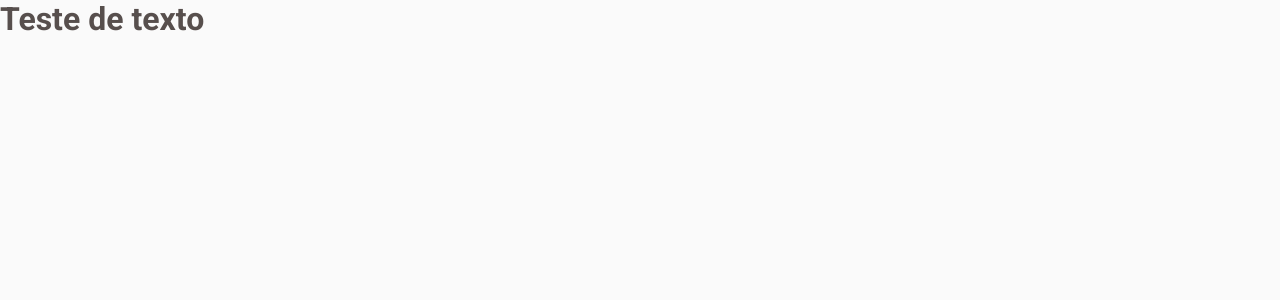
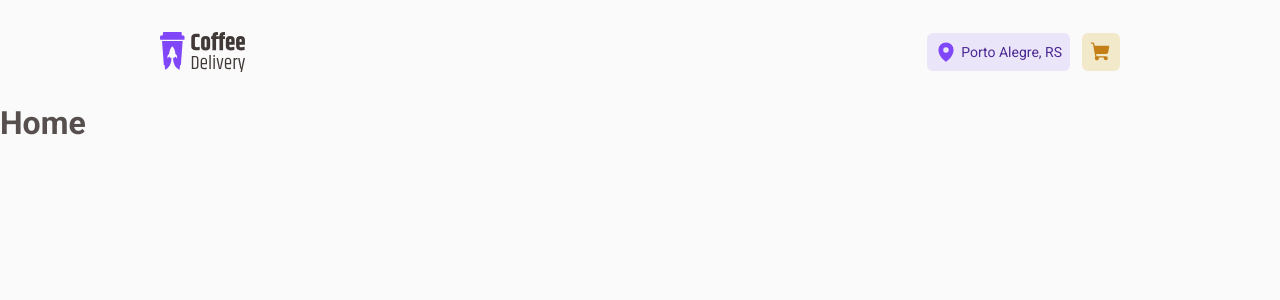
Before and after one commit to jaocruz/coffee-delivery, a React (Vite) app: page / in a window 1280 px wide. Shown: the top 300 px of the page. Built offline with nearby package versions, Linux system fonts and the light colour scheme.

Commit message:
componente header

```diff
--- a/package.json
+++ b/package.json
@@ -10,8 +10,10 @@
     "preview": "vite preview"
   },
   "dependencies": {
+    "phosphor-react": "^1.4.1",
     "react": "^18.3.1",
     "react-dom": "^18.3.1",
+    "react-router-dom": "^6.26.2",
     "styled-components": "^6.1.13"
   },
   "devDependencies": {
--- a/src/App.tsx
+++ b/src/App.tsx
@@ -3,11 +3,16 @@ import { ThemeProvider } from "styled-components"
 import { GlobalStyle } from "./styles/global"
 import { DefaultTheme } from "./styles/themes/default"
 
+import { Router } from "./Router"
+import { BrowserRouter } from "react-router-dom"
+
 export function App() {
   return (
     <ThemeProvider theme={DefaultTheme}>
+      <BrowserRouter>
+        <Router/>
+      </BrowserRouter>
       <GlobalStyle/>
-      <h1>Teste de texto</h1>
     </ThemeProvider>
   )
 }
--- /dev/null
+++ b/src/Router.tsx
@@ -0,0 +1,15 @@
+import { Routes, Route } from "react-router-dom";
+
+import { DefaultLayout } from "./layouts/DefaultLayout";
+
+import { Home } from "./pages/home";
+
+export function Router(){
+   return(
+      <Routes>
+         <Route path="/" element={<DefaultLayout/>} >
+            <Route path="/" element={<Home/>} />
+         </Route>
+      </Routes>
+   )
+}
--- /dev/null
+++ b/src/components/header/index.tsx
@@ -0,0 +1,24 @@
+import { HeaderContainer, LocaleButton, CartButton } from "./styles"
+
+import mainLogo from '/main-logo.svg'
+
+import { MapPin, ShoppingCart } from "phosphor-react"
+
+export function Header(){
+   return(
+      <HeaderContainer>
+         <img src={mainLogo} alt="" />
+
+         <div className="headerButtons">
+            <LocaleButton>
+               <MapPin weight="fill" size={22}/>
+               <span>Porto Alegre, RS</span>
+            </LocaleButton>
+
+            <CartButton>
+               <ShoppingCart weight="fill" size={22}/>
+            </CartButton>
+         </div>
+      </HeaderContainer>
+   )
+}
--- /dev/null
+++ b/src/components/header/styles.ts
@@ -0,0 +1,42 @@
+import styled from "styled-components";
+
+export const HeaderContainer = styled.header`
+   display: flex;
+   padding: 2rem 10rem;
+
+   align-items: center;
+   justify-content: space-between;
+
+   .headerButtons{
+      display: flex;
+      gap: 0.75rem;
+   }
+`
+
+const HeaderButton = styled.button`
+   display: flex;
+
+   border: 0;
+   cursor: pointer;
+
+   padding: 0.5rem;
+   border-radius: 6px;
+
+   gap: 0.25rem;
+   align-items: center;
+
+   span{
+      font-size: 0.875rem;
+      color: ${props => props.theme["purple-dark"]};
+   }
+`
+
+export const LocaleButton = styled(HeaderButton)`
+   color: ${props => props.theme["purple"]};
+   background: ${props => props.theme["purple-light"]};
+`
+
+export const CartButton = styled(HeaderButton)`
+   color: ${props => props.theme["yellow-dark"]};
+   background: ${props => props.theme["yellow-light"]}
+`
--- /dev/null
+++ b/src/layouts/DefaultLayout.tsx
@@ -0,0 +1,11 @@
+import { Outlet } from "react-router-dom";
+import { Header } from "../components/header";
+
+export function DefaultLayout(){
+   return(
+      <div>
+         <Header />
+         <Outlet />
+      </div>
+   )
+}
--- /dev/null
+++ b/src/pages/home/index.tsx
@@ -0,0 +1,5 @@
+export function Home(){
+   return(
+      <h1>Home</h1>
+   )
+}
```
Also changed, not shown: 1 other file (tests, documents, lock files or other folders).
